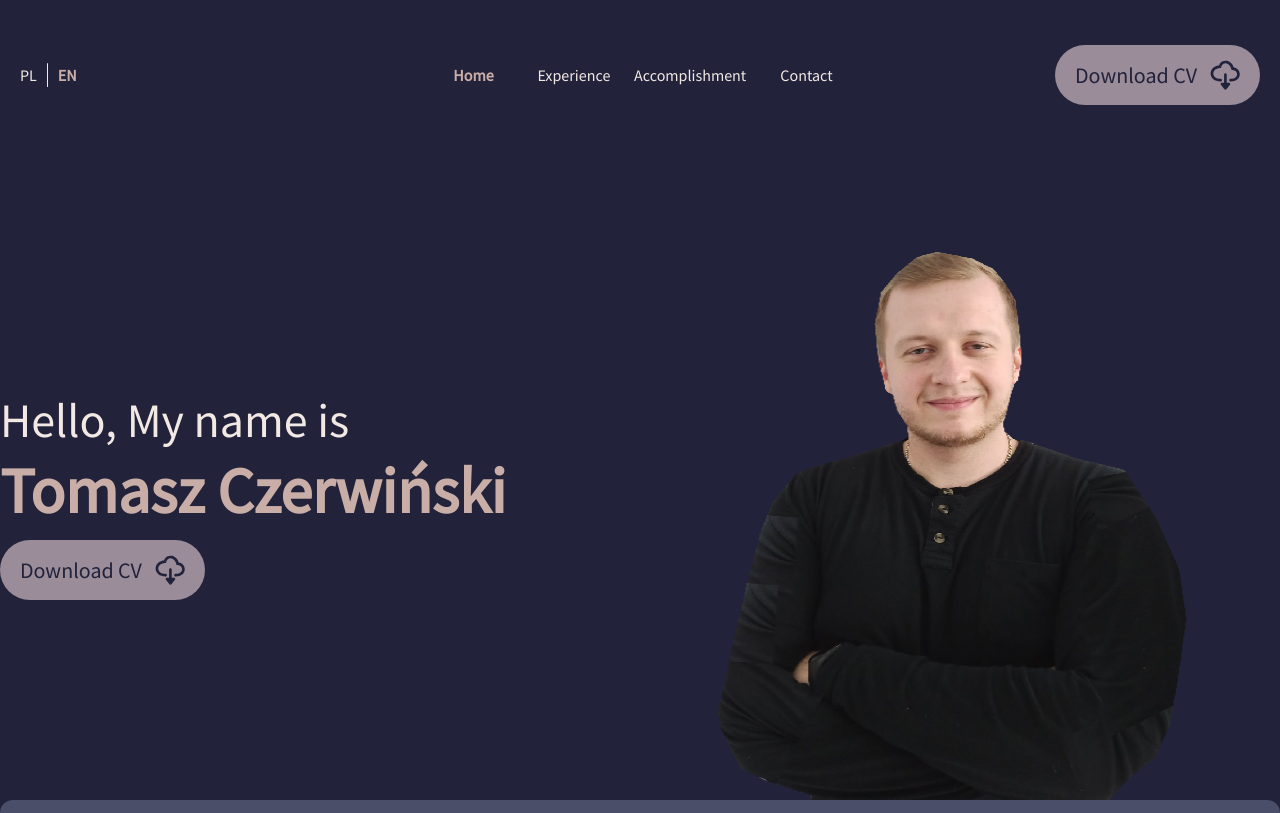
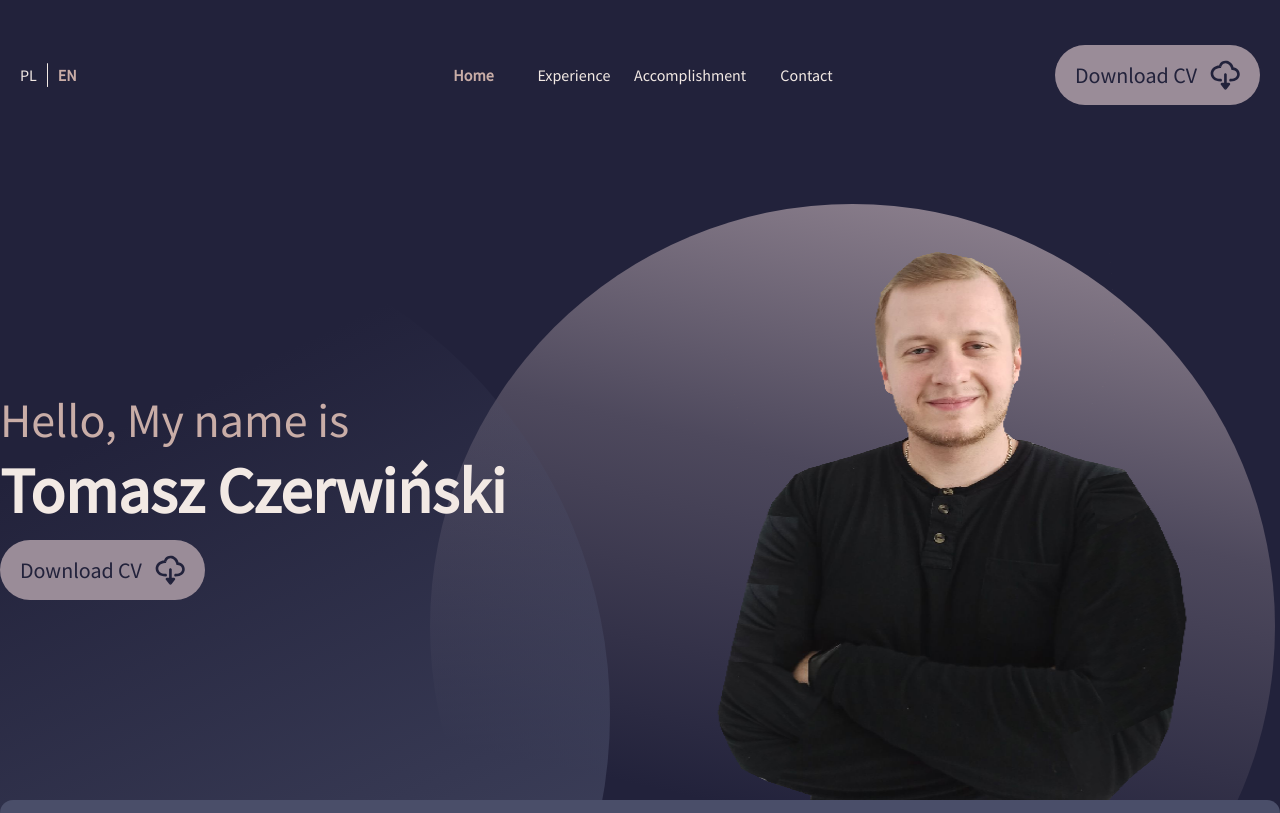
Before and after one commit to tomcze15/Portfolio, a React (Create React App) app: page / in a window 1280 px wide. Shown: the top 813 px of the page. Built offline with nearby package versions, Linux system fonts and the light colour scheme; a web font is replaced by a local one.

Commit message:
Resloved and modifed the home page hierarchy a little bit.

```diff
--- a/src/common/types.ts
+++ b/src/common/types.ts
@@ -20,6 +20,7 @@ export type Direction = 'Left' | 'Right';
 
 export interface ITheme extends DefaultTheme {
   id: Theme;
+  background: string;
   text: string;
   hello: string;
   button: {
@@ -36,6 +37,10 @@ export interface ITheme extends DefaultTheme {
     };
     background: string;
     shadow: string;
+  };
+  circles: {
+    left: string;
+    right: string;
   };
   box: {
     text: string;
--- a/src/components/GlobalStyle/index.tsx
+++ b/src/components/GlobalStyle/index.tsx
@@ -15,6 +15,6 @@ export default createGlobalStyle<ITheme>`
   #root {
     height: 100%;
     max-width: 100vw;
-    background-color: ${COLORS.COLOR_1};
+    background-color:${(s) => s.background};
   }
 `;
--- a/src/components/Home/index.tsx
+++ b/src/components/Home/index.tsx
@@ -45,11 +45,20 @@ const MainWrapper = styled.main`
   padding-bottom: 300px;
 `;
 
+const Front = styled.div`
+  position: relative;
+  z-index: 3;
+`;
+
+const Behind = styled.div`
+  position: relative;
+  z-index: 2;
+`;
+
 const ParagraphWrapper = styled.p`
   text-align: justify;
   text-justify: inter-word;
   font-size: 21px;
-  color: ${({ theme }) => theme.text};
 `;
 
 const TomaszContainer = styled.div`
@@ -65,8 +74,10 @@ const HelloContainer = styled.div`
   justify-content: flex-end;
   font-size: 48px;
   animation: ${flyRight} 2s;
+  & p:first-of-type {
+    color: ${({ theme }) => theme.hello};
+  }
   & p:last-of-type {
-    color: ${({ theme }) => theme.hello};
     font-weight: bold;
     font-size: 64px;
     padding-bottom: 10px;
@@ -80,11 +91,37 @@ const PhotoContainer = styled.img`
   animation: ${flyLeft} 2s;
 `;
 
+const CircleRight = styled.div`
+  height: 845px;
+  width: 845px;
+  border-radius: 1000px;
+  background: ${({ theme }) => theme.background};
+  background: linear-gradient(
+    13deg,
+    rgba(34, 34, 59, 0) 30%,
+    rgba(78, 73, 93, 1) 65%,
+    rgba(154, 140, 152, 1) 100%
+  );
+  position: absolute;
+  transform: translateY(-1080px) translateX(430px);
+`;
+
+const CircleLeft = styled.div`
+  height: 980px;
+  width: 980px;
+  border-radius: 2000px;
+  background: ${({ theme }) => theme.background};
+  background: ${({ theme }) => theme.circles.left};
+  position: absolute;
+  transform: translateY(-1060px) translateX(-370px);
+`;
+
 const Home: FunctionComponent = (): JSX.Element => {
   const { t } = useTranslation();
 
   return (
     <MainWrapper>
+      <Front>
         <TomaszContainer>
           <HelloContainer>
             <p>{t('HELLO')}</p>
@@ -98,6 +135,11 @@ const Home: FunctionComponent = (): JSX.Element => {
           <ParagraphWrapper>{t('ABOUT_ME.P2')}</ParagraphWrapper>
           <ParagraphWrapper>{t('ABOUT_ME.P3')}</ParagraphWrapper>
         </Box>
+      </Front>
+      <Behind>
+        <CircleRight />
+        <CircleLeft />
+      </Behind>
     </MainWrapper>
   );
 };
--- a/src/components/Menu/index.tsx
+++ b/src/components/Menu/index.tsx
@@ -44,7 +44,7 @@ const WrapperMain = styled.header<IHeaderStyleProps>`
   display: flex;
   justify-content: center;
   position: fixed;
-  z-index: 1;
+  z-index: 5;
   transition: 0.5s;
 
   ${({ isFixed }) => (isFixed ? shadowMenu : '')}
--- a/src/constants/colors/index.ts
+++ b/src/constants/colors/index.ts
@@ -5,4 +5,8 @@ export default {
   COLOR_4: '#C9ADA7',
   COLOR_5: '#F2E9E4',
   BLACK: '#000000',
+  TRANSPARENT: 'rgba(0,0,0,0)',
+  LINEAR_1: 'linear-gradient(155deg,rgba(0, 0, 0, 0) 30%,#4A4E69 100%);',
+  LINEAR_2:
+    'linear-gradient(13deg,rgba(0, 0, 0, 0) 30%,#4A4E69 65%,#9A8C98 100%);',
 };
--- a/src/themes/index.ts
+++ b/src/themes/index.ts
@@ -3,6 +3,7 @@ import COLORS from 'constants/colors';
 
 const DarkTheme: ITheme = {
   id: Theme.DARK,
+  background: COLORS.COLOR_1,
   text: COLORS.COLOR_5,
   hello: COLORS.COLOR_4,
   button: {
@@ -20,6 +21,14 @@ const DarkTheme: ITheme = {
     background: COLORS.COLOR_2,
     shadow: COLORS.BLACK,
   },
+  circles: {
+    left: COLORS.LINEAR_1,
+    right: COLORS.LINEAR_2,
+  },
+  box: {
+    text: COLORS.COLOR_5,
+    background: COLORS.COLOR_2,
+  },
   footer: {
     title: COLORS.COLOR_4,
     text: {
@@ -32,10 +41,6 @@ const DarkTheme: ITheme = {
       hover: COLORS.COLOR_3,
     },
   },
-  box: {
-    text: COLORS.COLOR_5,
-    background: COLORS.COLOR_2,
-  },
 };
 
 export { DarkTheme };
```
Lines whose indentation alone changed are shown as unchanged.
